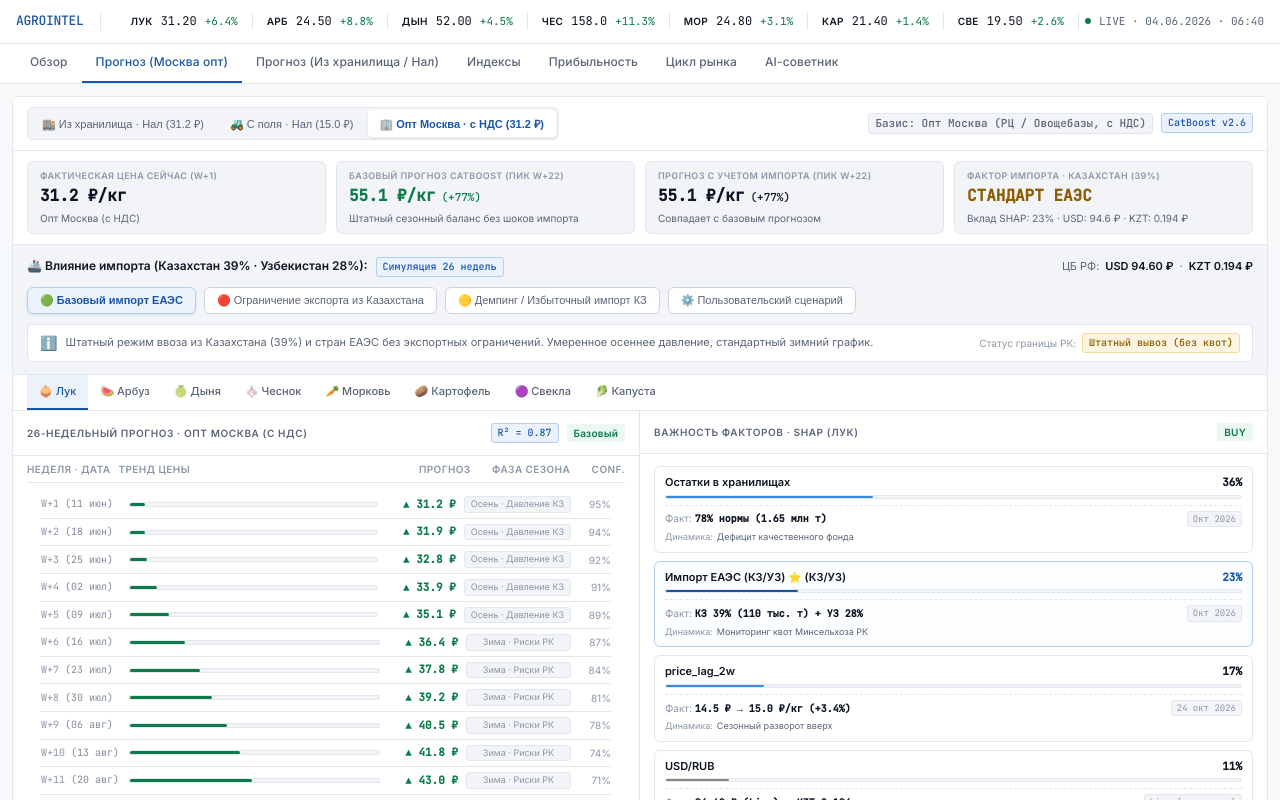
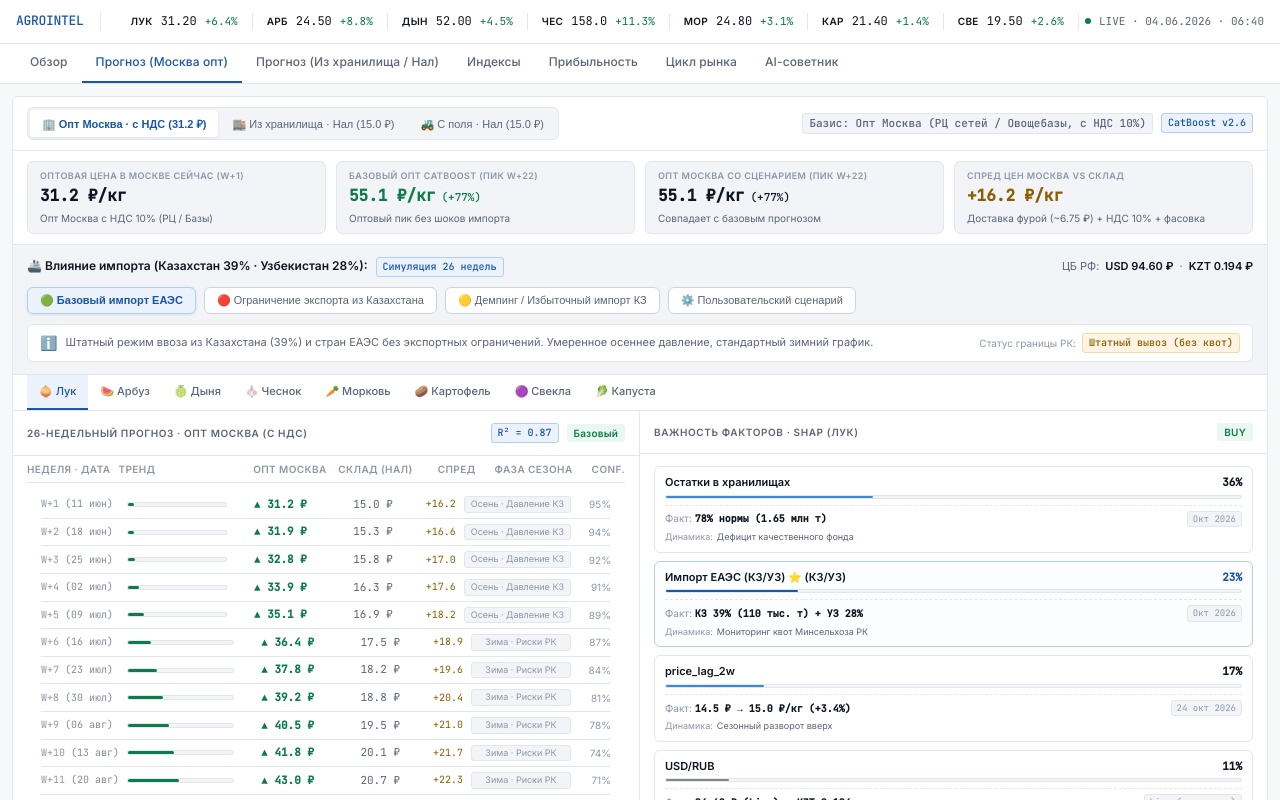
Before and after one commit to Orionka2024/agrointelplatform, a React (Vite) app: page / in a window 1280 px wide. Both pictures are taken after a click on the tab "Прогноз (Москва опт)". Shown: the top 800 px of the page. Built offline with nearby package versions, Linux system fonts and the light colour scheme; no server answers.

Commit message:
Fix tab isolation for Moscow wholesale and Storage actual forecast

```diff
--- a/src/App.jsx
+++ b/src/App.jsx
@@ -24,8 +24,8 @@ export default function App() {
   function renderTab() {
     switch (tab) {
       case 'dashboard':     return <Dashboard />;
-      case 'forecast':      return <Forecast initialBasis="wholesale" onSwitchBasis={b => setTab(b === 'wholesale' ? 'forecast' : 'cash_forecast')} />;
-      case 'cash_forecast': return <Forecast initialBasis="storage" onSwitchBasis={b => setTab(b === 'wholesale' ? 'forecast' : 'cash_forecast')} />;
+      case 'forecast':      return <Forecast key="wholesale_fc" basis="wholesale" onSwitchBasis={b => setTab(b === 'wholesale' ? 'forecast' : 'cash_forecast')} />;
+      case 'cash_forecast': return <Forecast key="storage_fc" basis="storage" onSwitchBasis={b => setTab(b === 'wholesale' ? 'forecast' : 'cash_forecast')} />;
       case 'deficit':       return <Deficit />;
       case 'profit':        return <Profit />;
       case 'cycle':         return <Cycle />;
--- a/src/components/Forecast.jsx
+++ b/src/components/Forecast.jsx
@@ -30,17 +30,19 @@ function getSeasonPhase(weekIdx) {
   return { tag: 'Май · Ранний юг', desc: 'Заход раннего озимого лука ЦА' };
 }
 
-export default function Forecast({ initialBasis = 'wholesale', onSwitchBasis }) {
+export default function Forecast({ basis = 'wholesale', initialBasis, onSwitchBasis }) {
   const { liveData } = useLiveData();
   const [activeCrop, setActiveCrop] = useState('onion');
-  const [priceBasis, setPriceBasis] = useState(initialBasis);
+
+  const resolvedBasis = basis || initialBasis || 'wholesale';
+  const [priceBasis, setPriceBasis] = useState(resolvedBasis);
   const [cashPrices, setCashPrices] = useState(CASH_DEFAULTS);
   const [importScenario, setImportScenario] = useState('base');
   const [customImportDelta, setCustomImportDelta] = useState(0);
 
-  function handleBasisChange(basis) {
-    setPriceBasis(basis);
-    if (onSwitchBasis) onSwitchBasis(basis);
+  function handleBasisChange(newBasis) {
+    setPriceBasis(newBasis);
+    if (onSwitchBasis) onSwitchBasis(newBasis);
   }
 
   function handleCashPriceChange(val) {
@@ -57,47 +59,50 @@ export default function Forecast({ initialBasis = 'wholesale', onSwitchBasis })
   const baseWholesale = crop.price;
   const currentActualPrice = isWholesale ? baseWholesale : currentCashStart;
 
-  // 1. Base Forecast Curve (CatBoost wholesale baseline scaled to actual starting cash/storage price)
-  const fcBase = (isStorage || isField)
-    ? crop.forecast.map(wp => +(currentCashStart * (wp / baseWholesale)).toFixed(1))
-    : crop.forecast;
-
-  // 2. Import Scenario Simulation
+  // Import Scenario Simulation Parameters
   const activeScenario = IMPORT_SCENARIOS[importScenario] || IMPORT_SCENARIOS.base;
   const deltaPct = importScenario === 'custom' ? customImportDelta : activeScenario.deltaPct;
-
-  // Live currency impact
   const liveUsd = liveData.usdRub ?? MACRO.usdRub;
   const liveKzt = liveData.kztRub ?? MACRO.kztRub;
   const shapWeight = (crop.importDetail?.shapWeight ?? 23) / 100;
 
-  // 3. Forecast with Import Influence Curve
-  const fcImport = fcBase.map((basePrice, i) => {
-    // Phase elasticity:
-    // W+1..W+5 (Autumn): 0.35 (fresh harvest buffers shock)
-    // W+6..W+15 (Winter): 0.85 (domestic storage depletes, KZ freezing risks)
-    // W+16..W+22 (Peak spring): 1.30 (maximum deficit elasticity in March)
-    // W+23..W+26 (Late spring): 0.40 (early Central Asian harvest arrives)
+  // Helper: calculate total impact % for any week
+  function getWeekImpactPct(i) {
     let elasticity = 0.35;
     if (i >= 5 && i <= 14) elasticity = 0.85;
     else if (i >= 15 && i <= 21) elasticity = 1.30;
     else if (i >= 22) elasticity = 0.40;
 
-    // Direct import volume shock impact
-    // Negative deltaPct (e.g. -35% KZ restrictions) -> deficit -> price increases
-    // Positive deltaPct (e.g. +30% dumping) -> surplus -> price decreases
     const volumeImpactPct = (-deltaPct * shapWeight * elasticity);
+    const fxImpactPct = ((liveUsd - 94.6) / 94.6) * 12 * elasticity;
+    return volumeImpactPct + fxImpactPct;
+  }
 
-    // FX exchange rate impact (weaker Ruble makes foreign onion more expensive in Rubles)
-    const fxImpactPct = ((liveUsd - 94.6) / 94.6) * 12 * elasticity;
+  // 1. Base Forecast Curve (CatBoost baseline for the ACTIVE basis)
+  const fcBase = (isStorage || isField)
+    ? crop.forecast.map(wp => +(currentCashStart * (wp / baseWholesale)).toFixed(1))
+    : crop.forecast;
 
-    const totalImpactPct = volumeImpactPct + fxImpactPct;
-    const adjustedPrice = +(basePrice * (1 + totalImpactPct / 100)).toFixed(1);
-    return adjustedPrice;
+  // 2. Active Forecast with Import Curve
+  const fcImport = fcBase.map((basePrice, i) => {
+    const totalImpactPct = getWeekImpactPct(i);
+    return +(basePrice * (1 + totalImpactPct / 100)).toFixed(1);
+  });
+
+  // 3. Moscow Wholesale Forecast Curve (for side-by-side comparison)
+  const mskImport = crop.forecast.map((baseMsk, i) => {
+    const totalImpactPct = getWeekImpactPct(i);
+    return +(baseMsk * (1 + totalImpactPct / 100)).toFixed(1);
+  });
+
+  // 4. Storage Cash Forecast Curve (for side-by-side comparison)
+  const storageImport = crop.forecast.map((baseMsk, i) => {
+    const totalImpactPct = getWeekImpactPct(i);
+    return +(currentCashStart * (baseMsk / baseWholesale) * (1 + totalImpactPct / 100)).toFixed(1);
   });
 
   // Storage cost and shrinkage loss models per week
-  const storageMetrics = fcImport.map((p, i) => {
+  const storageMetrics = storageImport.map((p, i) => {
     const months = (i + 1) / 4.33;
     const lossPct = +(Math.min(13.5, 1.5 + months * 1.6)).toFixed(1); // shrinkage + rot
     const opex = +(0.5 + months * 0.35).toFixed(2); // cooling electricity, ventilation, sorting
@@ -111,7 +116,7 @@ export default function Forecast({ initialBasis = 'wholesale', onSwitchBasis })
   const features = crop.features || FEATURE_IMPORTANCE;
   const trendCls = crop.trendSignal || 'hold';
 
-  // Key Peak Statistics
+  // Peak Statistics
   const peakBasePrice = Math.max(...fcBase);
   const peakImportPrice = Math.max(...fcImport);
   const peakWeekIdx = fcImport.indexOf(peakImportPrice);
@@ -128,10 +133,17 @@ export default function Forecast({ initialBasis = 'wholesale', onSwitchBasis })
         <div className="basis-switcher">
           <button
             type="button"
+            className={`basis-btn ${priceBasis === 'wholesale' ? 'active' : ''}`}
+            onClick={() => handleBasisChange('wholesale')}
+          >
+            🏢 Опт Москва · с НДС ({baseWholesale.toFixed(1)} ₽)
+          </button>
+          <button
+            type="button"
             className={`basis-btn ${priceBasis === 'storage' ? 'active' : ''}`}
             onClick={() => handleBasisChange('storage')}
           >
-            🏬 Из хранилища · Нал ({fcImport[0]?.toFixed(1)} ₽)
+            🏬 Из хранилища · Нал ({currentCashStart.toFixed(1)} ₽)
           </button>
           <button
             type="button"
@@ -140,22 +152,15 @@ export default function Forecast({ initialBasis = 'wholesale', onSwitchBasis })
           >
             🚜 С поля · Нал ({currentCashStart.toFixed(1)} ₽)
           </button>
-          <button
-            type="button"
-            className={`basis-btn ${priceBasis === 'wholesale' ? 'active' : ''}`}
-            onClick={() => handleBasisChange('wholesale')}
-          >
-            🏢 Опт Москва · с НДС ({baseWholesale.toFixed(1)} ₽)
-          </button>
         </div>
 
         <div style={{ display: 'flex', alignItems: 'center', gap: 8 }}>
           <span className="badge neu" style={{ fontSize: 11 }}>
-            {isStorage
+            {isWholesale
+              ? 'Базис: Опт Москва (РЦ сетей / Овощебазы, с НДС 10%)'
+              : isStorage
               ? 'Базис: Со склада / Овощехранилище (Волгоград, нал без НДС)'
-              : isField
-              ? 'Базис: С поля / ex-farm (сырец, нал без НДС)'
-              : 'Базис: Опт Москва (РЦ / Овощебазы, с НДС)'}
+              : 'Базис: С поля / ex-farm (сырец, нал без НДС)'}
           </span>
           <span className="badge info">CatBoost v2.6</span>
         </div>
@@ -164,28 +169,34 @@ export default function Forecast({ initialBasis = 'wholesale', onSwitchBasis })
       {/* ── Actual vs Forecast Comparison Grid (KPI Cards) ── */}
       <div className="actual-vs-fc-grid">
         <div className="compare-card">
-          <span className="compare-lbl">Фактическая цена сейчас (W+1)</span>
+          <span className="compare-lbl">
+            {isWholesale ? 'Оптовая цена в Москве сейчас (W+1)' : 'Фактическая цена со склада (W+1)'}
+          </span>
           <div className="compare-val">
             {currentActualPrice.toFixed(1)} ₽/кг
           </div>
           <span className="compare-sub">
-            {isStorage ? 'Отгрузка со склада (нал)' : isField ? 'С поля (нал)' : 'Опт Москва (с НДС)'}
+            {isWholesale ? 'Опт Москва с НДС 10% (РЦ / Базы)' : 'Отгрузка со склада (нал без НДС)'}
           </span>
         </div>
 
         <div className="compare-card">
-          <span className="compare-lbl">Базовый прогноз CatBoost (пик W+22)</span>
+          <span className="compare-lbl">
+            {isWholesale ? 'Базовый опт CatBoost (пик W+22)' : 'Базовый склад CatBoost (пик W+22)'}
+          </span>
           <div className="compare-val up">
             {peakBasePrice.toFixed(1)} ₽/кг
             <span style={{ fontSize: 11, fontWeight: 500 }}>(+{baseGrowthPct}%)</span>
           </div>
           <span className="compare-sub">
-            Штатный сезонный баланс без шоков импорта
+            {isWholesale ? 'Оптовый пик без шоков импорта' : 'Складской пик без шоков импорта'}
           </span>
         </div>
 
         <div className={`compare-card ${importDeltaAtPeak > 0 ? 'danger' : importDeltaAtPeak < 0 ? 'highlight' : ''}`}>
-          <span className="compare-lbl">Прогноз с учетом импорта (пик W+22)</span>
+          <span className="compare-lbl">
+            {isWholesale ? 'Опт Москва со сценарием (пик W+22)' : 'Склад со сценарием (пик W+22)'}
+          </span>
           <div className={`compare-val ${importDeltaAtPeak > 0 ? 'up' : importDeltaAtPeak < 0 ? 'dn' : ''}`}>
             {peakImportPrice.toFixed(1)} ₽/кг
             <span style={{ fontSize: 11, fontWeight: 500 }}>(+{totalGrowthPct}%)</span>
@@ -200,12 +211,12 @@ export default function Forecast({ initialBasis = 'wholesale', onSwitchBasis })
         </div>
 
         <div className="compare-card">
-          <span className="compare-lbl">Фактор импорта · Казахстан (39%)</span>
+          <span className="compare-lbl">Спред цен Москва vs Склад</span>
           <div className="compare-val warn">
-            {activeScenario.badge}
+            +{(baseWholesale - currentCashStart).toFixed(1)} ₽/кг
           </div>
           <span className="compare-sub">
-            Вклад SHAP: {shapWeight * 100}% · USD: {liveUsd.toFixed(1)} ₽ · KZT: {liveKzt.toFixed(3)} ₽
+            Доставка фурой (~6.75 ₽) + НДС 10% + фасовка
           </span>
         </div>
       </div>
@@ -347,7 +358,7 @@ export default function Forecast({ initialBasis = 'wholesale', onSwitchBasis })
         <div className="fc-left">
           <div className="fc-section-hd">
             <span className="panel-title">
-              26-недельный прогноз · {isStorage ? 'Отгрузка из хранилища (нал)' : isField ? 'С поля (нал)' : 'Опт Москва (с НДС)'}
+              26-недельный прогноз · {isWholesale ? 'Опт Москва (с НДС)' : isStorage ? 'Отгрузка из хранилища (нал)' : 'С поля (нал)'}
             </span>
             <div style={{ display: 'flex', alignItems: 'center', gap: 8 }}>
               <span className="badge info">R² = {(crop.r2 ?? 0.85).toFixed(2)}</span>
@@ -356,18 +367,24 @@ export default function Forecast({ initialBasis = 'wholesale', onSwitchBasis })
           </div>
 
           <div style={{ padding: '0 14px' }}>
-            {/* Table Header */}
+            {/* Table Header showing BOTH prices */}
             <div className="fc-table-head">
-              <span style={{ minWidth: 80 }}>Неделя · Дата</span>
-              <span style={{ flex: 1 }}>Тренд цены</span>
-              <span style={{ minWidth: 70, textAlign: 'right' }}>Прогноз</span>
+              <span style={{ minWidth: 78 }}>Неделя · Дата</span>
+              <span style={{ flex: 1 }}>Тренд</span>
+              <span style={{ minWidth: 72, textAlign: 'right' }}>
+                {isWholesale ? 'Опт Москва' : 'Цена склада'}
+              </span>
               {importScenario !== 'base' && (
-                <span style={{ minWidth: 60, textAlign: 'right' }}>Эффект КЗ</span>
+                <span style={{ minWidth: 55, textAlign: 'right' }}>Эффект КЗ</span>
               )}
               {isStorage && (
-                <span style={{ minWidth: 95, textAlign: 'right' }}>Чистыми</span>
+                <span style={{ minWidth: 85, textAlign: 'right' }}>Чистыми</span>
               )}
-              <span style={{ minWidth: 105, textAlign: 'center' }}>Фаза сезона</span>
+              <span style={{ minWidth: 78, textAlign: 'right' }}>
+                {isWholesale ? 'Склад (нал)' : 'Опт Москва'}
+              </span>
+              <span style={{ minWidth: 55, textAlign: 'right' }}>Спред</span>
+              <span style={{ minWidth: 100, textAlign: 'center' }}>Фаза сезона</span>
               <span style={{ minWidth: 32, textAlign: 'right' }}>Conf.</span>
             </div>
 
@@ -383,9 +400,14 @@ export default function Forecast({ initialBasis = 'wholesale', onSwitchBasis })
                 const metrics = storageMetrics[i];
                 const phase = getSeasonPhase(i);
 
+                // Both prices for side-by-side comparison
+                const mskP = mskImport[i];
+                const storageP = storageImport[i];
+                const spread = +(mskP - storageP).toFixed(1);
+
                 return (
                   <div className="fc-row" key={i}>
-                    <span className="wk" style={{ minWidth: 80 }}>
+                    <span className="wk" style={{ minWidth: 78 }}>
                       W+{i + 1} <span style={{ color: 'var(--txt2)', opacity: 0.75 }}>({getWeekDateLabel(i + 1)})</span>
                     </span>
 
@@ -399,31 +421,62 @@ export default function Forecast({ initialBasis = 'wholesale', onSwitchBasis })
                       />
                     </div>
 
-                    <span className="fc-price" style={{ minWidth: 70, color: up ? 'var(--green)' : 'var(--red)', fontWeight: 600 }}>
+                    {/* Primary Price for this tab */}
+                    <span className="fc-price" style={{ minWidth: 72, color: up ? 'var(--green)' : 'var(--red)', fontWeight: 600 }}>
                       {up ? '▲' : '▼'} {p.toFixed(1)} ₽
                     </span>
 
+                    {/* Import Delta Badge */}
                     {importScenario !== 'base' && (
                       <span
                         className={`fc-delta-pill ${deltaP > 0 ? 'up' : deltaP < 0 ? 'dn' : 'neu'}`}
-                        style={{ minWidth: 60, textAlign: 'center' }}
+                        style={{ minWidth: 55, textAlign: 'center' }}
                         title={`Отклонение от базового прогноза (${baseP.toFixed(1)} ₽) из-за фактора импорта`}
                       >
-                        {deltaP > 0 ? `+${deltaP} ₽` : deltaP < 0 ? `${deltaP} ₽` : '0 ₽'}
+                        {deltaP > 0 ? `+${deltaP}` : deltaP < 0 ? `${deltaP}` : '0'} ₽
                       </span>
                     )}
 
+                    {/* Net Realization (in storage mode) */}
                     {isStorage && (
                       <span
                         className="storage-net-tag"
-                        style={{ minWidth: 95 }}
+                        style={{ minWidth: 85 }}
                         title={`Чистая выручка со склада за вычетом потерь (${metrics.lossPct}%) и OPEX (${metrics.opex} ₽/кг)`}
                       >
                         {metrics.netPerKg} ₽
                       </span>
                     )}
 
-                    <span className="fc-phase-tag" style={{ minWidth: 105, textAlign: 'center' }} title={phase.desc}>
+                    {/* Secondary Comparative Price */}
+                    <span
+                      style={{
+                        minWidth: 78,
+                        textAlign: 'right',
+                        fontFamily: 'var(--mono)',
+                        fontSize: 11,
+                        color: 'var(--txt2)',
+                      }}
+                      title={isWholesale ? 'Справочно: отгрузка со склада в Волгограде (нал)' : 'Справочно: оптовая цена в Москве (с НДС)'}
+                    >
+                      {isWholesale ? `${storageP.toFixed(1)} ₽` : `${mskP.toFixed(1)} ₽`}
+                    </span>
+
+                    {/* Price Spread */}
+                    <span
+                      style={{
+                        minWidth: 55,
+                        textAlign: 'right',
+                        fontFamily: 'var(--mono)',
+                        fontSize: 10,
+                        color: 'var(--amber)',
+                      }}
+                      title="Спред Москва — Склад (логистика + фасовка + НДС)"
+                    >
+                      +{spread.toFixed(1)}
+                    </span>
+
+                    <span className="fc-phase-tag" style={{ minWidth: 100, textAlign: 'center' }} title={phase.desc}>
                       {phase.tag}
                     </span>
 
@@ -536,12 +589,16 @@ export default function Forecast({ initialBasis = 'wholesale', onSwitchBasis })
             {/* Trend interpretation */}
             <div className={`signal-box ${trendCls}`}>
               <div className={`signal-label ${trendCls}`}>
-                Оценка динамики · {crop.label} {isStorage ? '(Хранилище / Нал)' : isField ? '(С поля)' : '(Опт)'}
+                Оценка динамики · {crop.label} {isWholesale ? '(Опт Москва)' : isStorage ? '(Хранилище / Нал)' : '(С поля)'}
               </div>
               <div className={`signal-text ${trendCls}`} style={{ marginTop: 4 }}>
-                {isStorage ? (
+                {isWholesale ? (
                   <>
-                    При стартовой цене отгрузки со склада <strong>{currentCashStart.toFixed(1)} ₽/кг</strong> модель CatBoost при сценарии <em>«{activeScenario.shortLabel}»</em> прогнозирует сезонный рост до <strong>{peakImportPrice.toFixed(1)} ₽/кг (+{totalGrowthPct}%)</strong> к концу марта (W+22).
+                    Оптовая цена в Москве стартует с <strong>{baseWholesale.toFixed(1)} ₽/кг</strong> (с НДС 10% и логистикой). При сценарии <em>«{activeScenario.shortLabel}»</em> прогнозируется сезонный рост до <strong>{peakImportPrice.toFixed(1)} ₽/кг (+{totalGrowthPct}%)</strong> к концу марта (W+22).
+                  </>
+                ) : isStorage ? (
+                  <>
+                    При стартовой цене отгрузки со склада <strong>{currentCashStart.toFixed(1)} ₽/кг</strong> (нал без НДС) модель прогнозирует рост до <strong>{peakImportPrice.toFixed(1)} ₽/кг (+{totalGrowthPct}%)</strong> к концу марта (W+22).
                     {importDeltaAtPeak > 0 && ` Ограничение экспорта из Казахстана добавляет +${importDeltaAtPeak} ₽/кг к выручке с каждого килограмма на хранении.`}
                     {importDeltaAtPeak < 0 && ` Избыточный импорт снижает потенциал пика на ${Math.abs(importDeltaAtPeak)} ₽/кг.`}
                   </>
```
